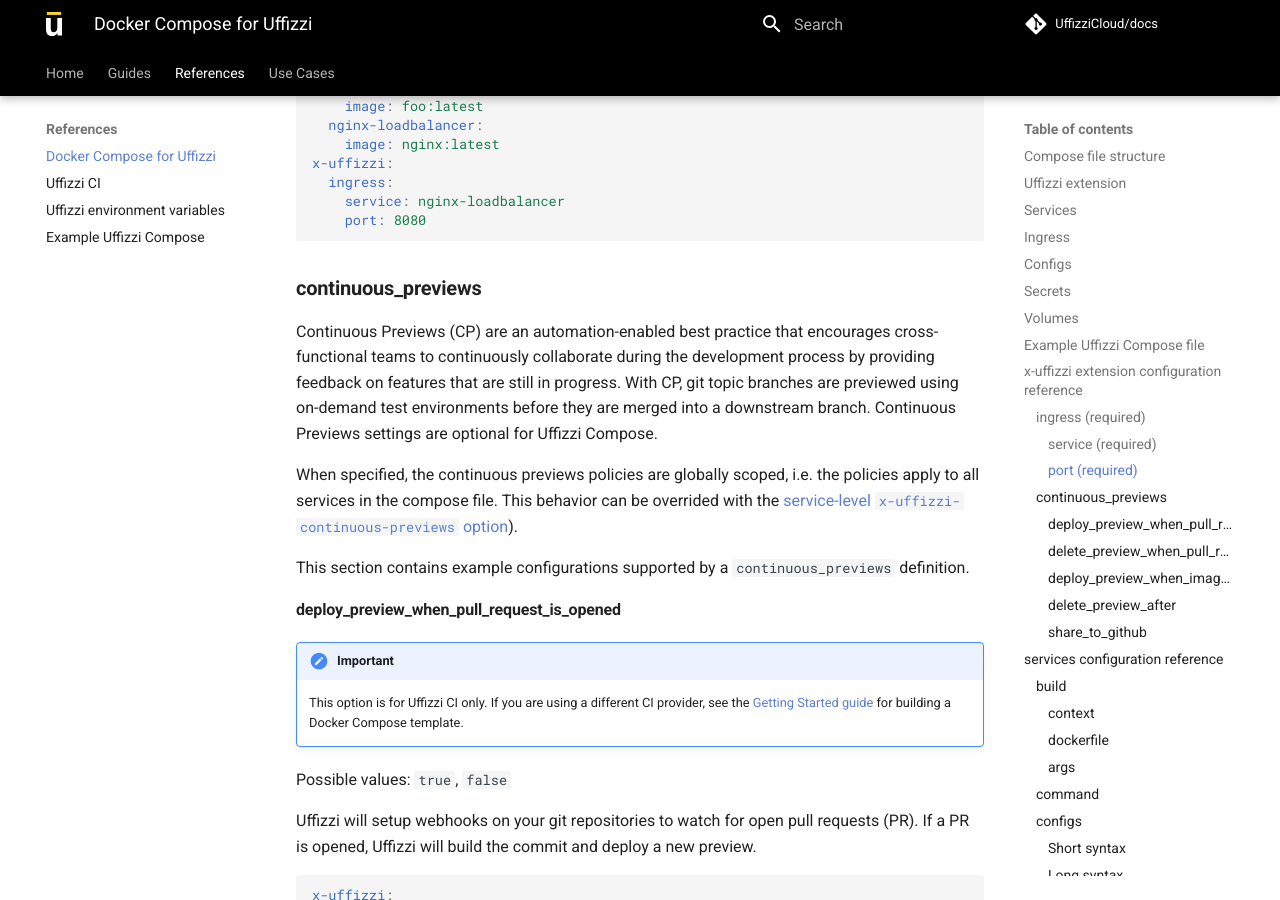
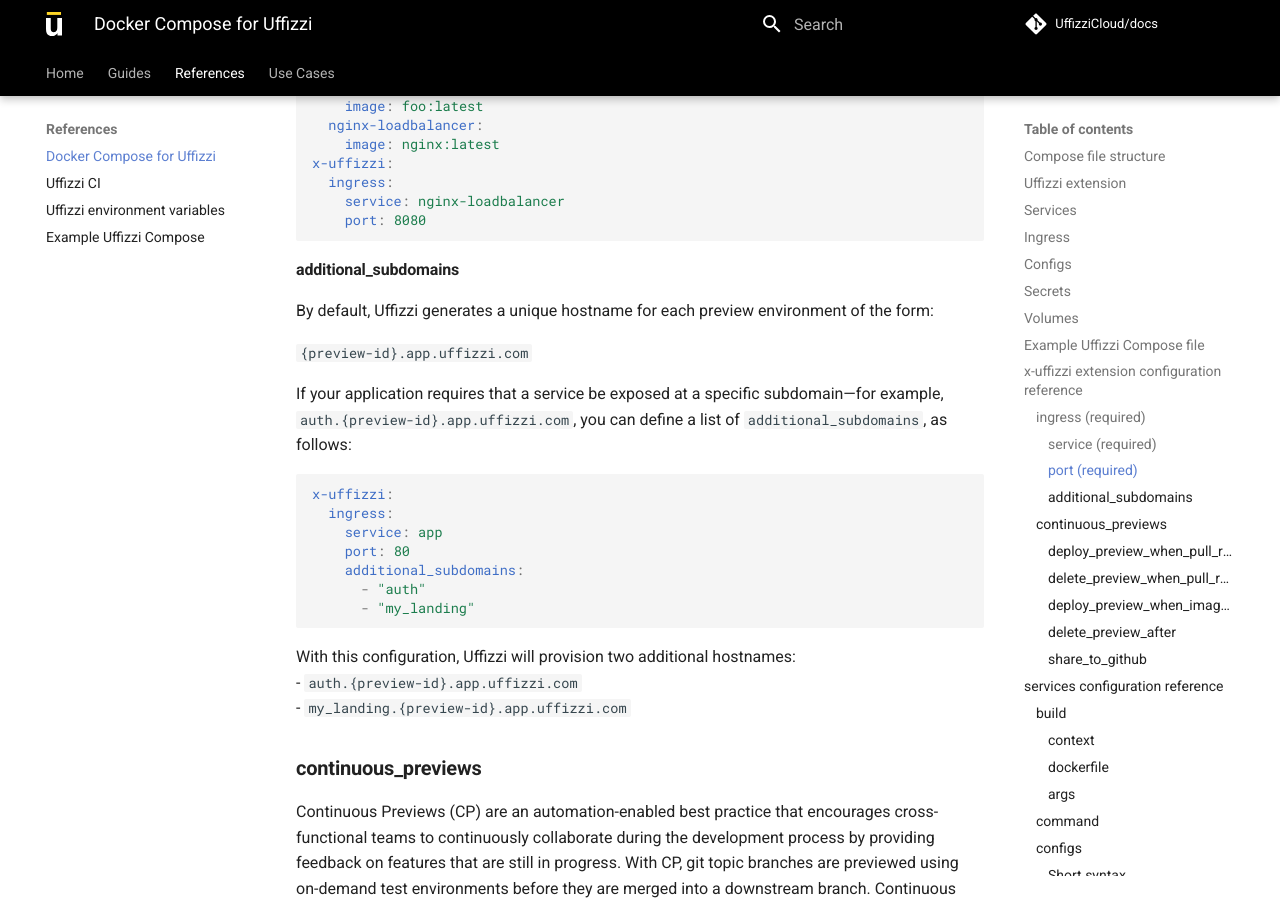
Before and after one commit to UffizziCloud/docs, an MkDocs documentation site: the page built from docs/references/compose-spec.md, in a window 1280 px wide and 900 px high, scrolled down 4590 px. Built offline with MkDocs 1.6.1 and Material for MkDocs 9.7.7, drawn with Linux system fonts in a browser that asks for light colours; comment, search, counter and statistics services are not loaded.

Commit message:
Add additional_subdomains

````diff
--- a/docs/references/compose-spec.md
+++ b/docs/references/compose-spec.md
@@ -162,6 +162,28 @@
     service: nginx-loadbalancer
     port: 8080
 ```
+
+#### additional_subdomains
+
+ By default, Uffizzi generates a unique hostname for each preview environment of the form:
+
+ `{preview-id}.app.uffizzi.com`
+
+ If your application requires that a service be exposed at a specific subdomain—for example, `auth.{preview-id}.app.uffizzi.com`, you can define a list of `additional_subdomains`, as follows:
+
+ ``` yaml
+ x-uffizzi:
+   ingress:
+     service: app
+     port: 80
+     additional_subdomains:
+       - "auth"
+       - "my_landing"
+ ```
+
+ With this configuration, Uffizzi will provision two additional hostnames:
+ - `auth.{preview-id}.app.uffizzi.com`
+ - `my_landing.{preview-id}.app.uffizzi.com`
 
 ### **continuous_previews**
 
````
